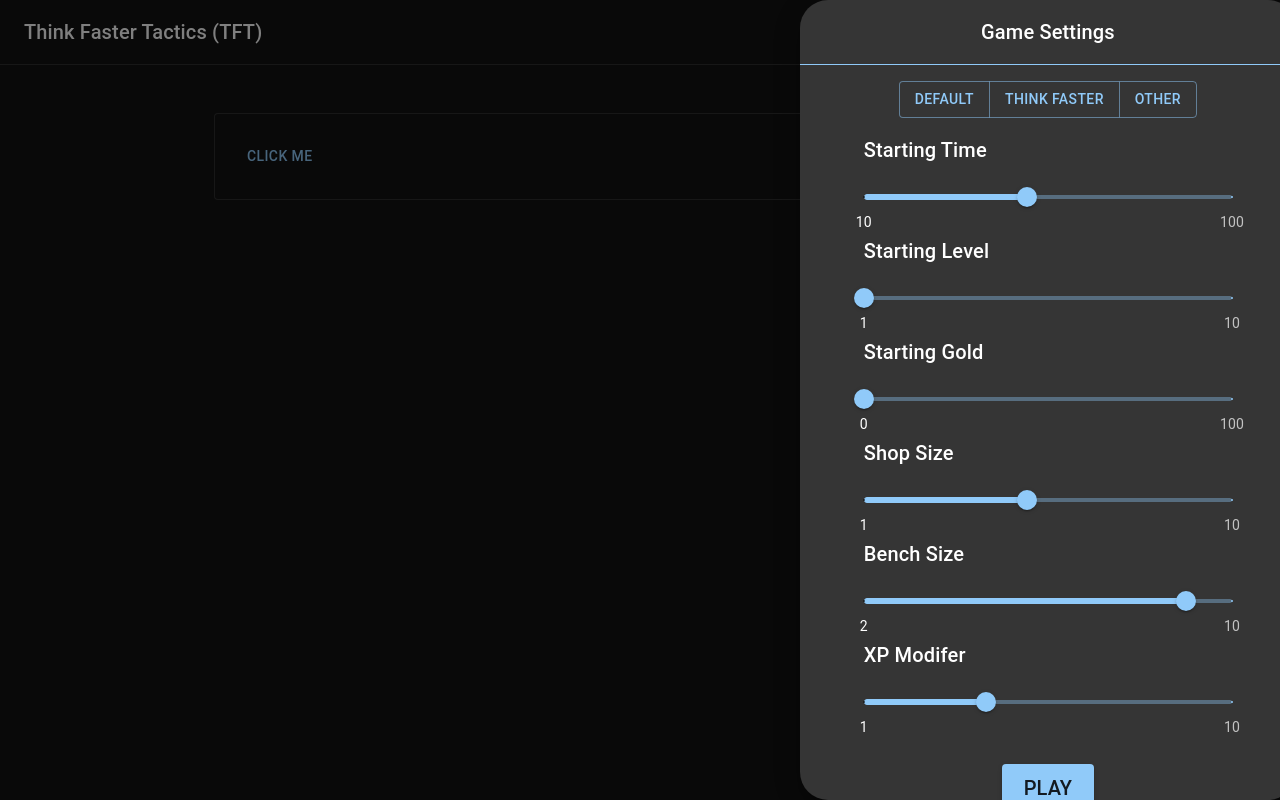
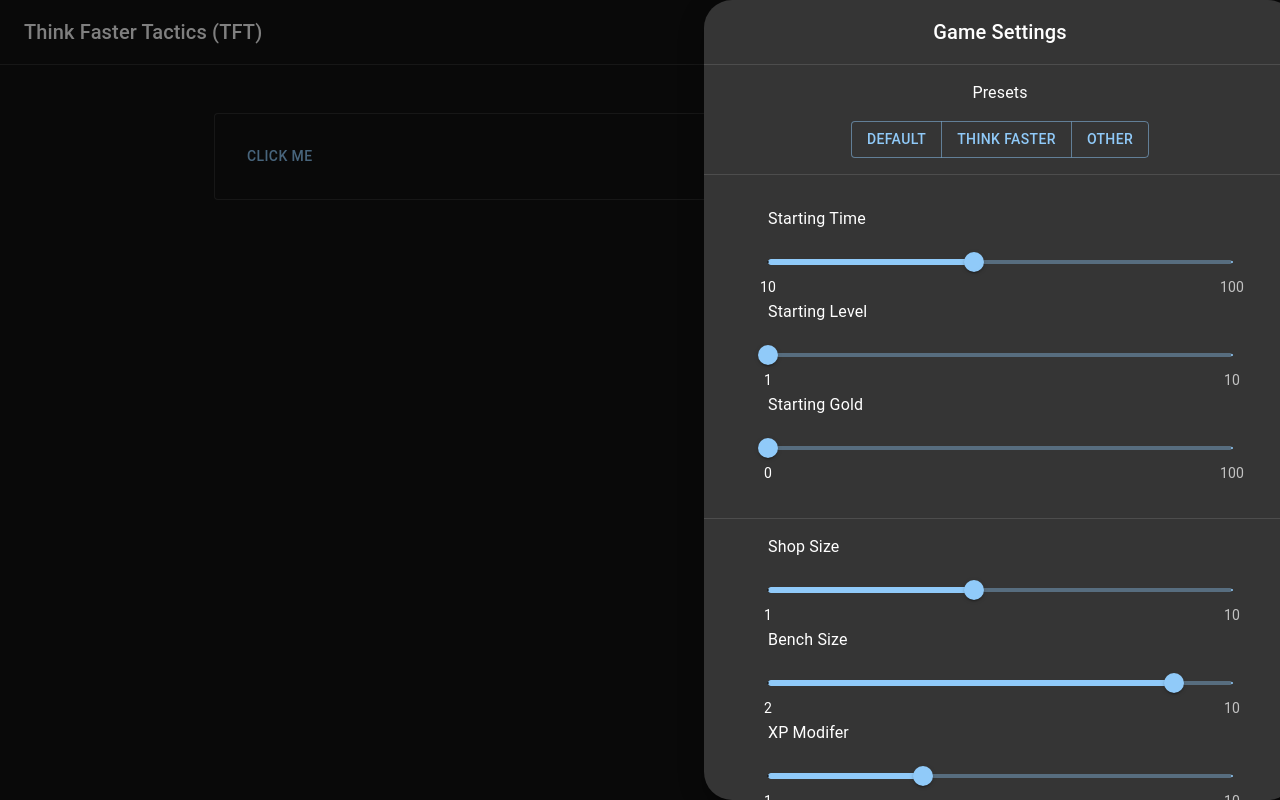
Before and after one commit to qhen143/thinkfaster, a Next.js app: page / in a window 1280 px wide. Both pictures are taken after a click on the button "CLICK ME". Built offline with nearby package versions, Linux system fonts and the light colour scheme.

Commit message:
WIP menu drawer

```diff
--- a/src/components/Menu.tsx
+++ b/src/components/Menu.tsx
@@ -1,4 +1,4 @@
-import { Accordion, AccordionDetails, AccordionSummary, Box, Button, ButtonGroup, Card, Container, Drawer, FormControl, FormControlLabel, Paper, Radio, RadioGroup, Slider, Typography } from "@mui/material";
+import { Accordion, AccordionDetails, AccordionSummary, Box, Button, ButtonGroup, Card, Container, Divider, Drawer, FormControl, FormControlLabel, Paper, Radio, RadioGroup, Slider, Typography } from "@mui/material";
 import Grid from '@mui/material/Unstable_Grid2';
 import SettingSlider from "./SettingSlider";
 import { useState } from "react";
@@ -6,6 +6,7 @@ import ExpandMoreIcon from '@mui/icons-material/ExpandMore';
 
 function Menu() {
     const [selectedValue, setSelectedValue] = useState('standard');
+    const [showAdvancedSettings, setShowAdvancedSettings] = useState(false);
 
     const handleRadioChange = (event: React.ChangeEvent<HTMLInputElement>) => {
         setSelectedValue(event.target.value);
@@ -13,34 +14,51 @@ function Menu() {
 
     return (
         <>
-                <Typography variant="h6" align="center" sx={{ p: {xs: 1, md: 2}, borderBottom: 1, borderColor: 'primary.main'}}>
+            {/* Heading */}
+            <Typography variant="h6" align="center" sx={{ p: {xs: 1, md: 2}}}>
                 Game Settings
             </Typography>
+            <Divider />
+            {/* Presets */}
             <Box alignItems="center" justifyContent="center" display="flex" flexDirection="column">
+                <Typography variant="body1" align="left" sx={{ pt: { xs: 1, md: 2 } }}>
+                    Presets
+                </Typography>
                 <ButtonGroup aria-label="outlined button group"
-                        sx={{ p: { xs: 1, md: 2 } }}
+                    sx={{ py: { xs: 1, md: 2 } }}
                 >
                     <Button>Default</Button>
                     <Button>Think Faster</Button>
                     <Button>Other</Button>
                 </ButtonGroup>
             </Box>
-                <Grid container sx={{ px: { xs: 4, md: 8 } }}>
+            <Divider />
+            {/* Basic Settings */}
+            <Grid container sx={{ px: { xs: 4, md: 8 }, py: { xs: 2, md: 4 } }}>
                 <SettingSlider label='Starting Time' defaultValue={50} min={10} max={100}/>
                 <SettingSlider label='Starting Level' defaultValue={1} min={1} max={10}/>
                 <SettingSlider label='Starting Gold' defaultValue={0} min={0} max={100}/>
             </Grid>
-                <Grid container sx={{ px: { xs: 4, md: 8 } }}>
+            <Divider />
+            {/* Advanced Settings */}
+            <Grid container sx={{ px: { xs: 4, md: 8 }, py: { xs: 1, md: 2 } }}>
+                <SettingSlider label='Shop Size' defaultValue={5} min={1} max={10}/>
+                <SettingSlider label='Bench Size' defaultValue={9} min={2} max={10}/>
+                <SettingSlider label='XP Modifer' defaultValue={4} min={1} max={10}/>
+
+                {/* Placeholder content */}
                 <SettingSlider label='Shop Size' defaultValue={5} min={1} max={10}/>
                 <SettingSlider label='Bench Size' defaultValue={9} min={2} max={10}/>
                 <SettingSlider label='XP Modifer' defaultValue={4} min={1} max={10}/>
             </Grid>
+
+            {/* Play Button */}
             <Box sx={{ display: 'flex', justifyContent: 'center' }}>
                 <Button
                     variant="contained"
                     size="large"
                     // onClick={handleNext}
-                        sx={{ mt: 3}}
+                    // sx={{ mt: 3}}
                 >
                     <Typography component="h1" variant="h6" align="center">
                         Play
--- a/src/components/SettingSlider.tsx
+++ b/src/components/SettingSlider.tsx
@@ -32,8 +32,8 @@ function SettingSlider(props: {
     // TODO use value
     return (
         <>
-            <Grid xs={12}>
-                <Typography component="h1" variant="h6" align="left">
+            <Grid xs={12} >
+                <Typography variant="body1" align="left">
                     {props.label}
                 </Typography>
             </Grid>
```
Lines whose indentation alone changed are shown as unchanged.
